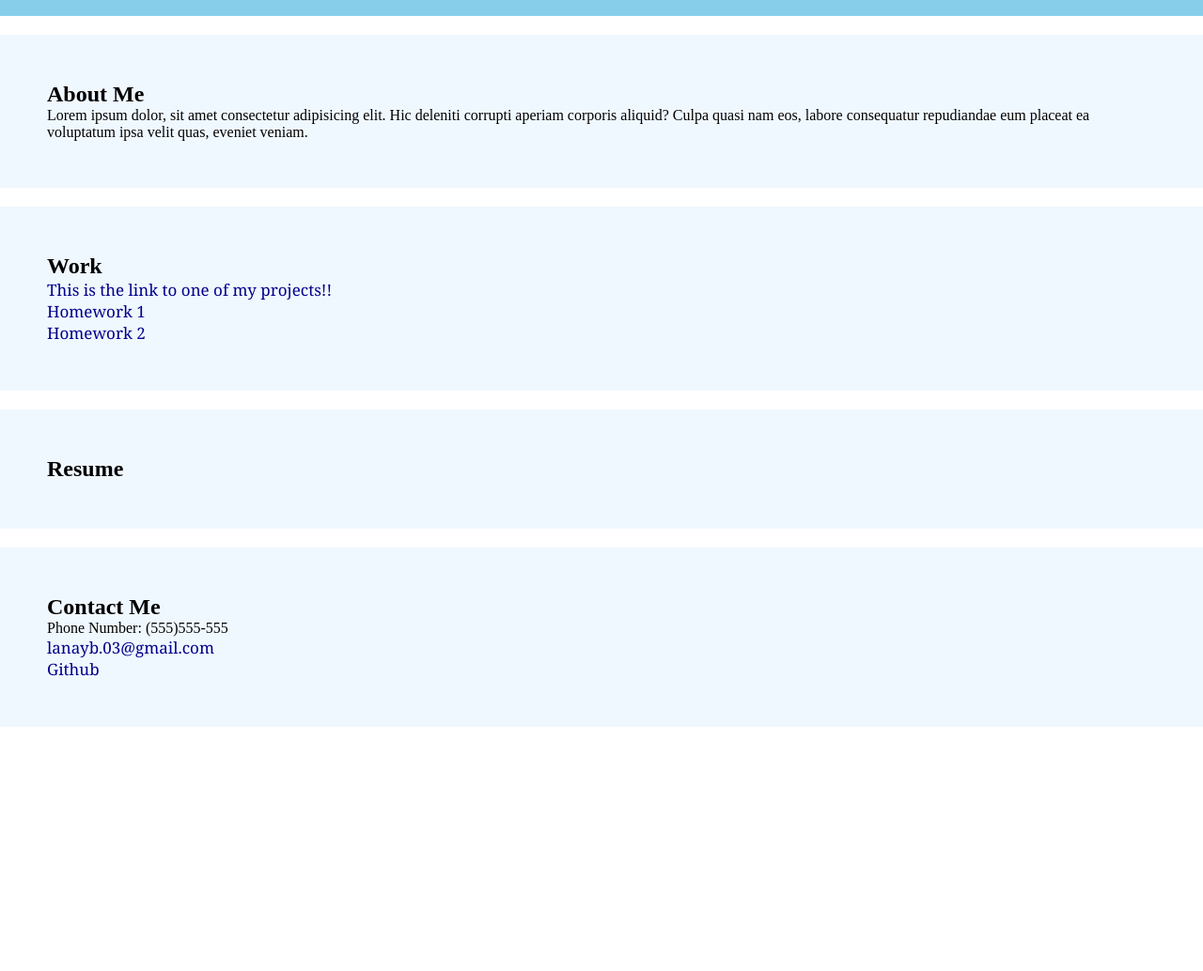
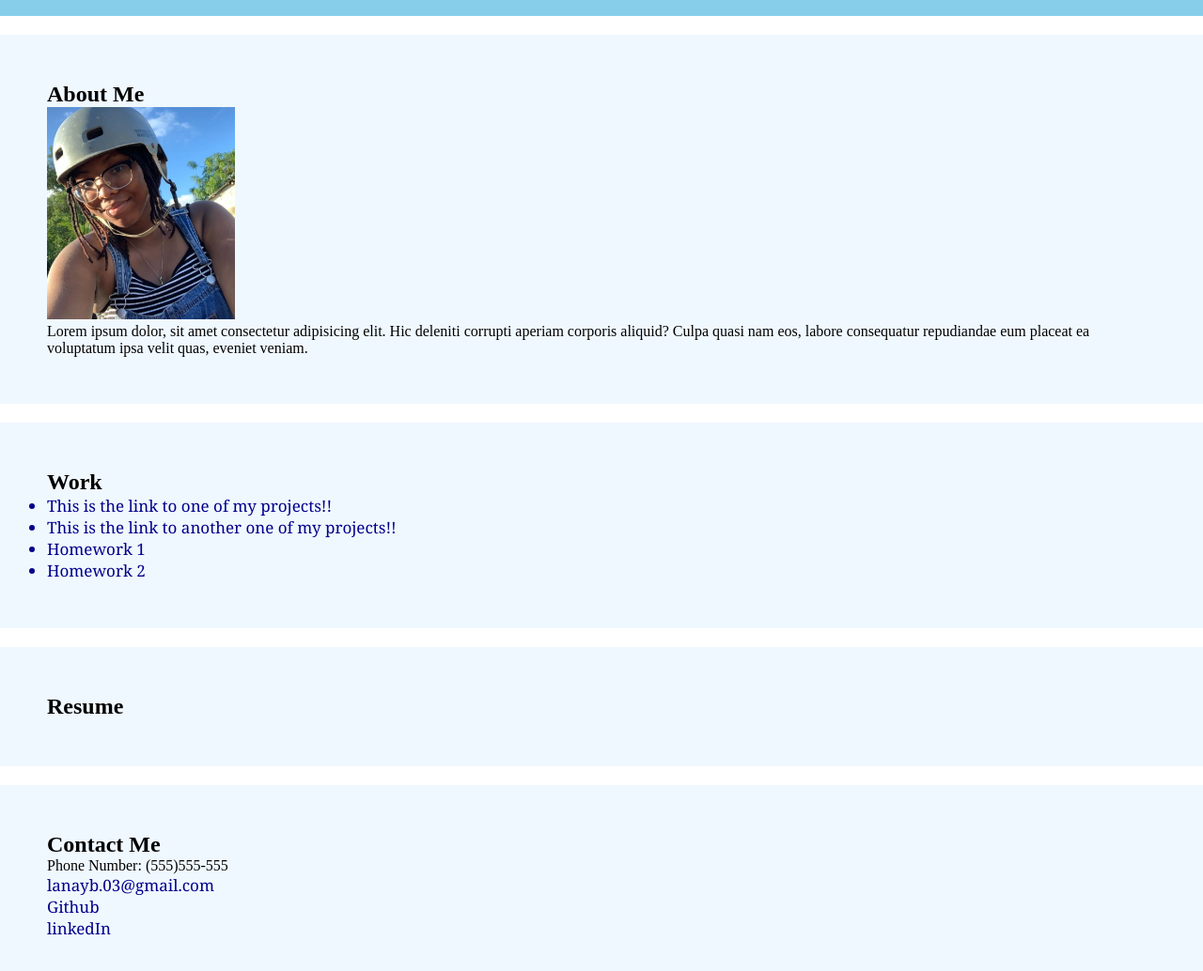
Before and after one commit to lanayb/skillz.com, a plain HTML site: page index.html in a window 1280 px wide. Shown: the part 50-1084 px from the top of the page at 94% size. Before the commit the page ends 824 px from the top, so only its background shows below. Drawn offline with Linux system fonts and the light colour scheme.

Commit message:
update projects, added linked in, added picture

```diff
--- a/index.html
+++ b/index.html
@@ -4,7 +4,7 @@
     <meta charset="UTF-8">
     <meta http-equiv="X-UA-Compatible" content="IE=edge">
     <meta name="viewport" content="width=device-width, initial-scale=1.0">
-    <link rel="stylesheet" href="./Assets/style.css">
+    <link rel="stylesheet" href="./style.css">
     <title>My Portfolio</title>
 </head>
 <body>
@@ -26,6 +26,7 @@
 
         <div id="AboutMe">
             <h2>About Me</h2>
+            <img id="lanay" src="./assets/Image from iOS.jpg" alt="">
             <p>Lorem ipsum dolor, sit amet consectetur adipisicing elit. Hic deleniti corrupti aperiam corporis aliquid? Culpa quasi nam eos, labore consequatur repudiandae eum placeat ea voluptatum ipsa velit quas, eveniet veniam.</p>
                 <!-- <img src="/istockphoto-1290492381-170667a.jpg" alt="picture of code" width="300" > -->
 
@@ -35,11 +36,13 @@
         <div id="project1">
             <h2>Work</h2>
              <p>
-                 <a href="https://lanayb.github.io/dope-horoscope/"> This is the link to one of my projects!!</a>
-                 <br>
-                 <a href="https://lanayb.github.io/password-generator/">Homework 1</a>
-                 <br>
-                 <a href="https://lanayb.github.io/daily-planner/">Homework 2</a>
+                 <ul>
+
+                <li><a href="https://lanayb.github.io/dope-horoscope/"> This is the link to one of my projects!!</a></li>
+                 <li><a href="https://gamer-gabble.herokuapp.com/"> This is the link to another one of my projects!!</a></li>
+                 <li><a href="https://lanayb.github.io/password-generator/">Homework 1</a></li>
+                 <li><a href="https://lanayb.github.io/daily-planner/">Homework 2</a></li>
+                 </ul>
              </p>
          </div>
 
@@ -50,9 +53,9 @@
         <div id="contactMe">
             <h2>Contact Me</h2>
             <p>Phone Number: (555)555-555</p>
-            <a href="https://mail.google.com/mail/u/0/?tab=rm&ogbl#inbox">lanayb.03@gmail.com</a>
-            <br>
-             <a href="https://github.com/lanayb">Github</a>
+            <p><a href="https://mail.google.com/mail/u/0/?tab=rm&ogbl#inbox">lanayb.03@gmail.com</a></p>
+            <p><a href="https://github.com/lanayb">Github</a> </p>
+            <p><a href="https://www.linkedin.com/in/lanay-brown-601b59228/">linkedIn</a></p>
         </div>
 
 </body>
--- a/Assets/style.css
+++ b/style.css
@@ -47,10 +47,17 @@ header {
   padding: 50px;
 }
 
+
+
 #AboutMe {
   background-color: aliceblue;
   margin-top: 20px;
   padding: 50px;
+}
+
+#lanay{
+  width: 200px;
+
 }
 
 
```
Also changed, not shown: Assets/Image from iOS.jpg (added).
